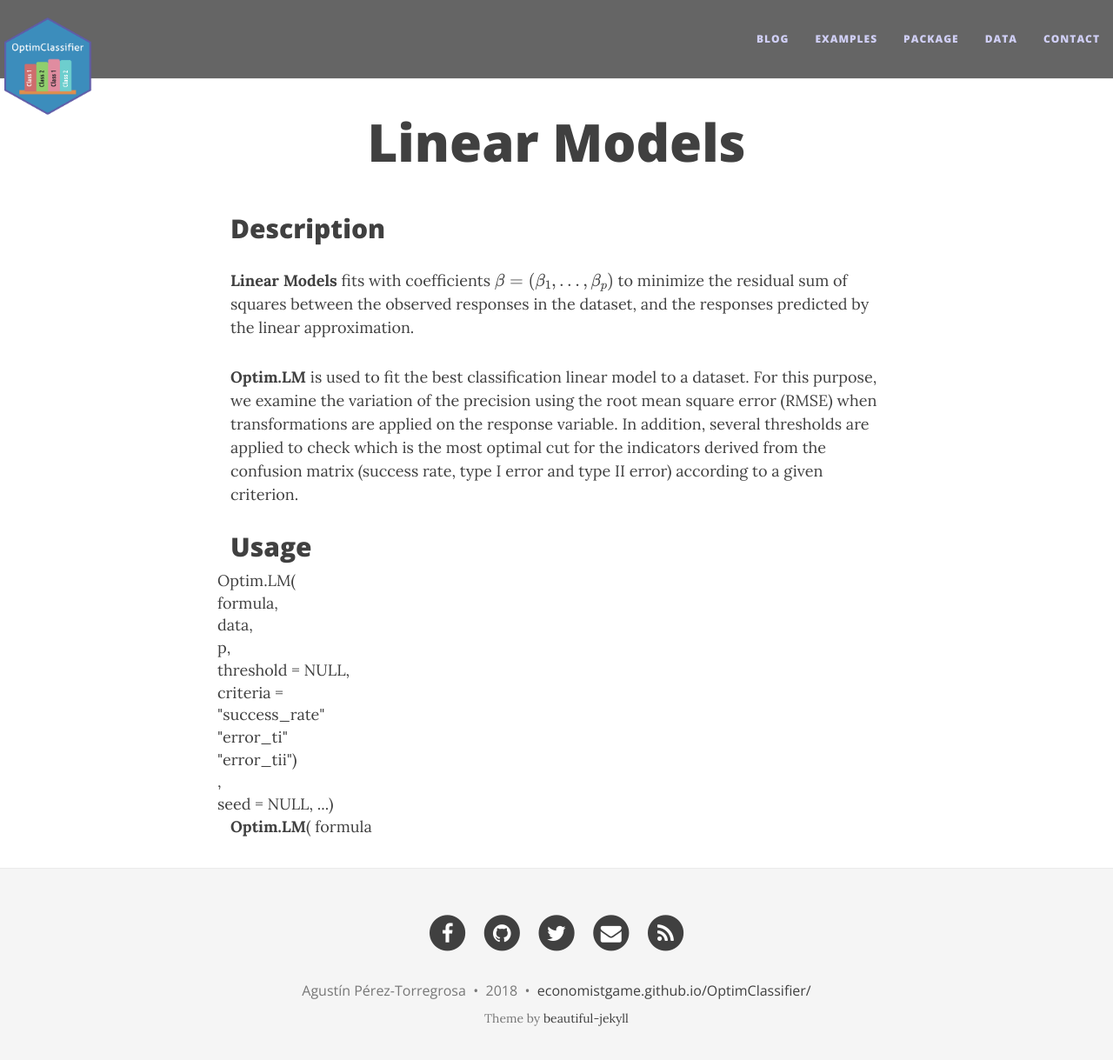
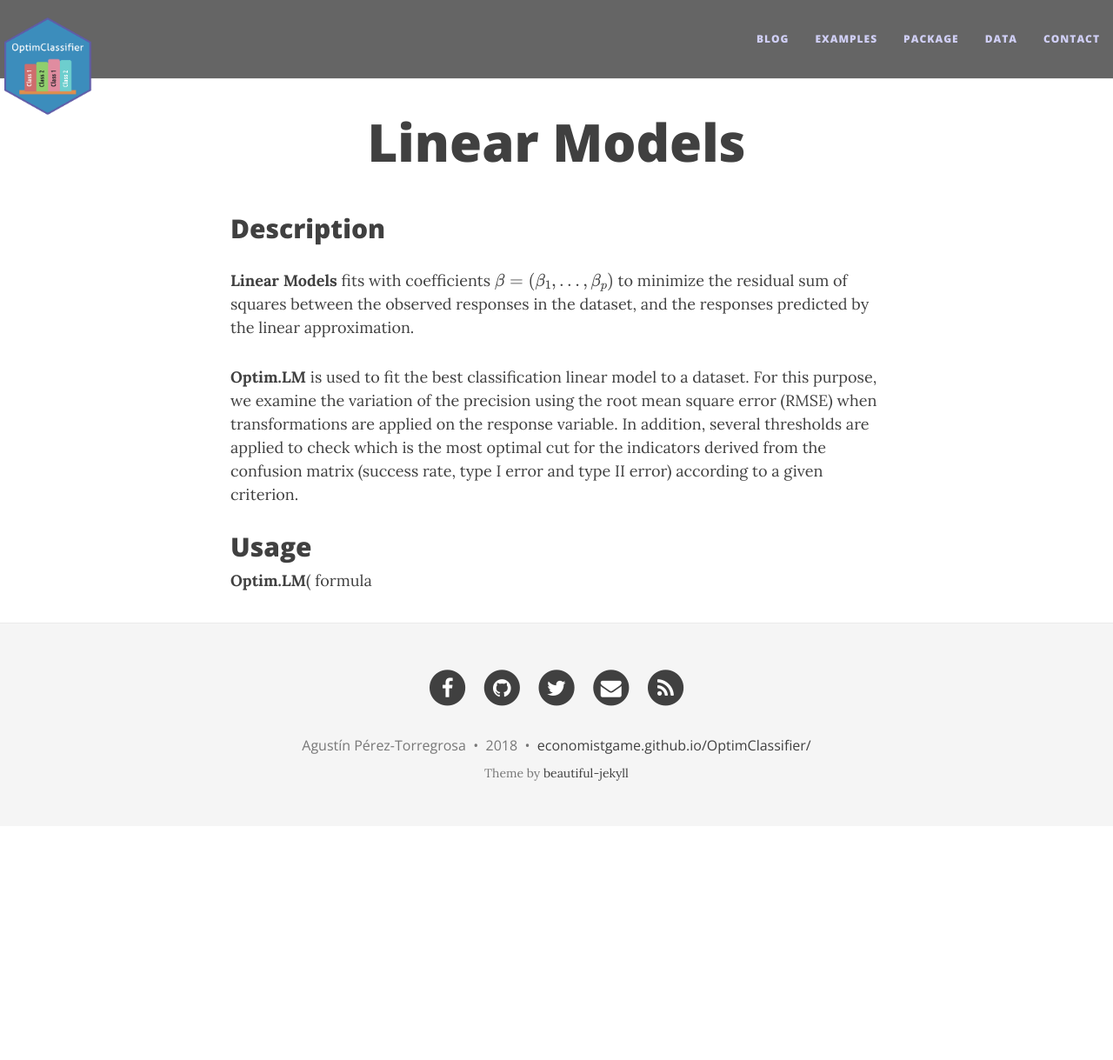
Before and after one commit to economistgame/OptimClassifier, a Jekyll site: the page built from methods/LM.md, in a window 1280 px wide and 1232 px high. Shown: the top 1219 px of the window at 87% size. Built offline with Jekyll 4.4.1, drawn with Linux system fonts in a browser that asks for light colours; nearby versions of some CDN libraries; formulas are drawn with MathJax 3.

Commit message:
Update LM.md

```diff
--- a/methods/LM.md
+++ b/methods/LM.md
@@ -10,9 +10,6 @@ title: Linear Models
 
 ## Usage
 
-<div class="row">
-	<div class="col">Optim.LM(</div> <div class="col">formula, </div> <div class="col">data, </div><div class="col">p, </div> <div class="col">threshold = NULL, </div> <div class="col">criteria =</div> <div class="col"> "success_rate" <br> "error_ti" <br> "error_tii")</div> <div class="col">,</div> <div class="col">seed = NULL, ...) </div>
-</div>
 <style>
 /* Popup container - can be anything you want */
 .popup {
```
